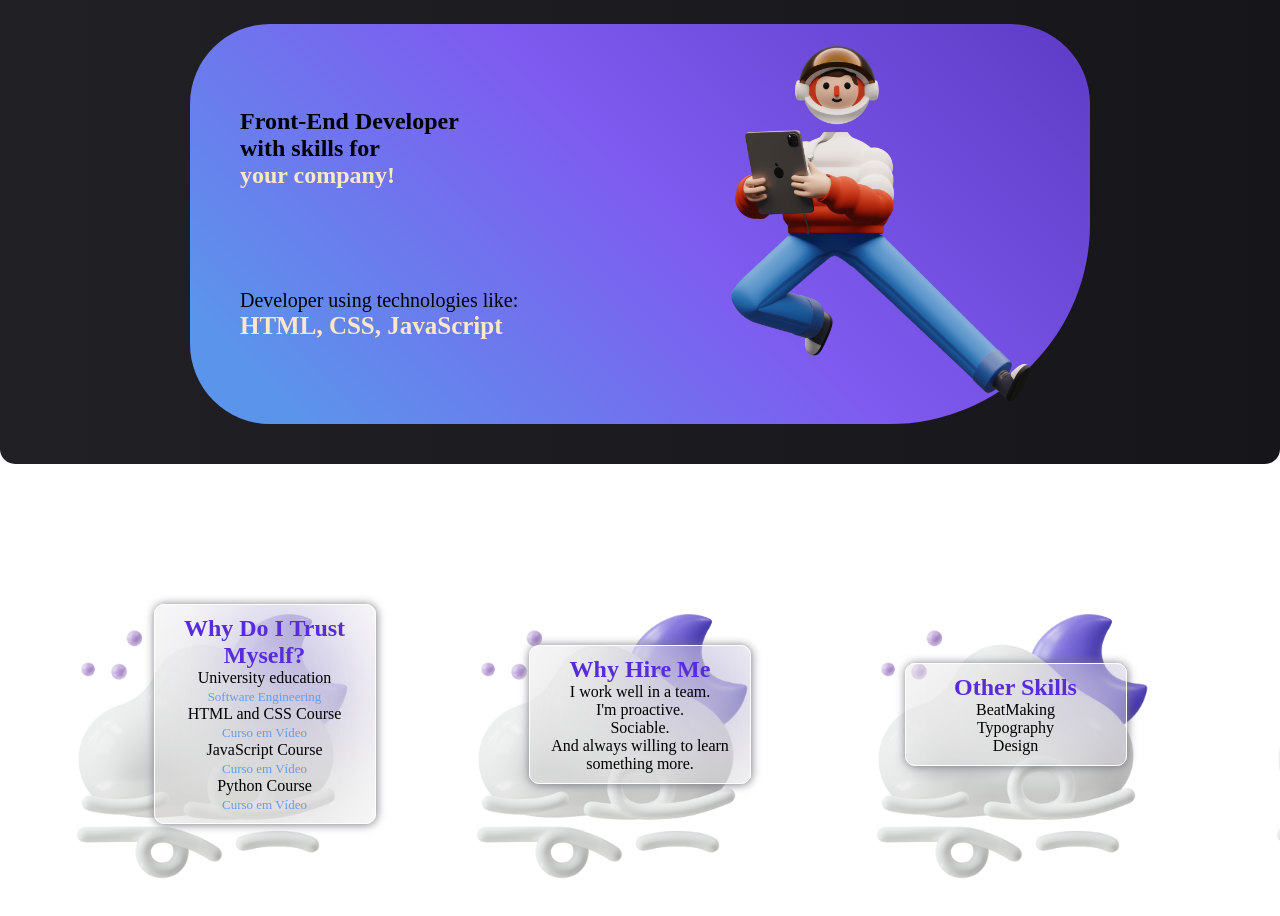
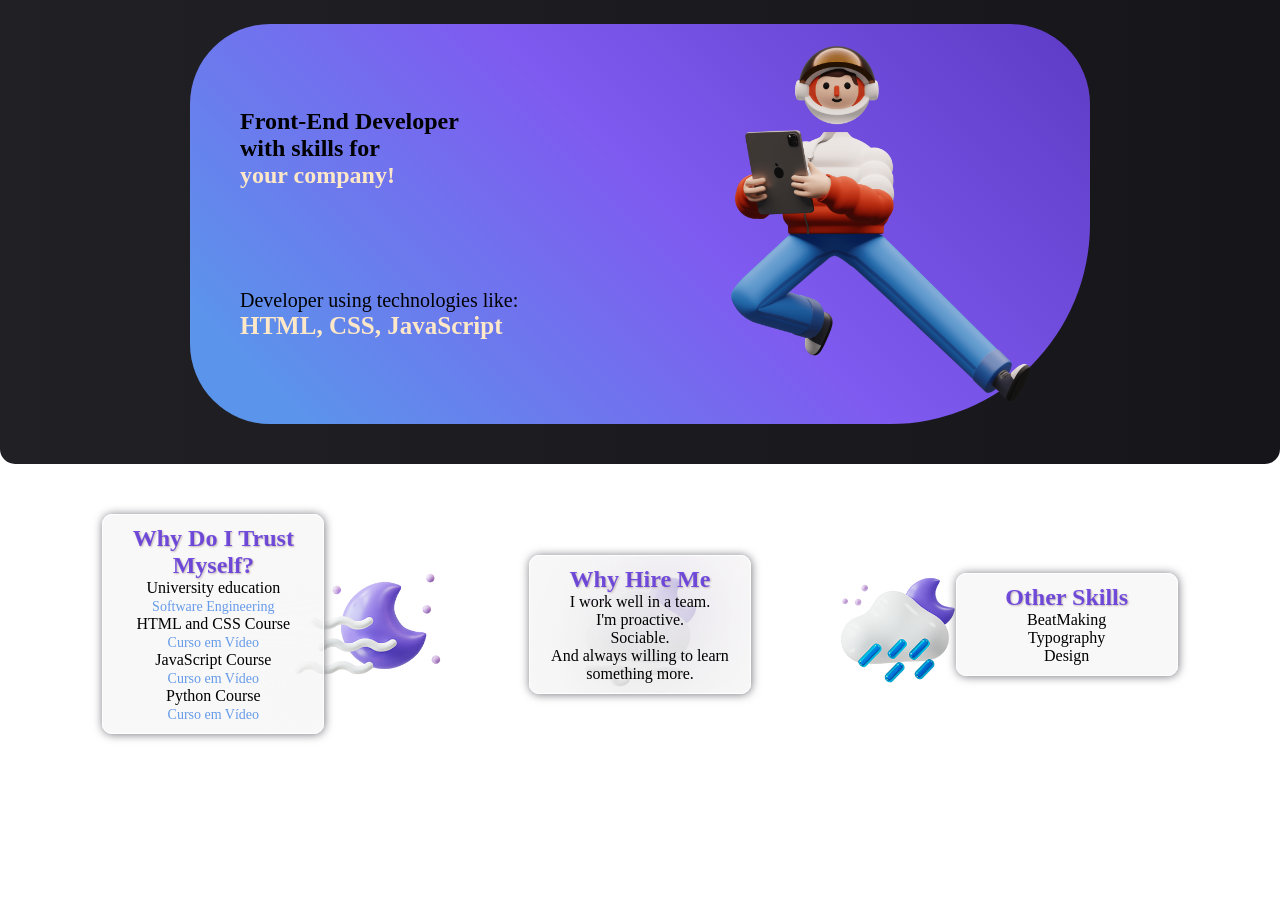
Before and after one commit to marlleyck/Primeira-Landing-Page, a plain HTML site: page index.html in a window 1280 px wide. Shown: the part 92-1008 px from the top of the page. Drawn offline with Linux system fonts and the light colour scheme; a web font is replaced by a local one.

Commit message:
atualização (sobre) landing page
Adicionado background no (sobre) e um leve text-shadow no (h2)

```diff
--- a/style.css
+++ b/style.css
@@ -107,9 +107,11 @@ header nav a:hover {
 }
 
 .sobre {
-    background-image: url('imgs/moon2.png');
-    height: 400px;
-    background-size: 400px 400px, contain;
+    background-image: url('imgs/background-weatherly.png');
+    background-repeat: no-repeat;
+    background-position: center center;
+    background-attachment: fixed;
+    background-size: contain;
     font-family: poppins;
     color: white;
     display: flex;
@@ -120,7 +122,8 @@ header nav a:hover {
 
 
 .sobre aside h2 {
-    color: #582cdb;;
+    color: #582cdbd0;
+    text-shadow: 1px 1px 2px rgb(194, 181, 181);
 }
 
 .sobre aside p {
@@ -131,6 +134,8 @@ header nav a:hover {
     background: rgba(231, 227, 227, 0.25);
     backdrop-filter: blur(45px);
     border: 1px solid white;
+    margin-left: auto;
+    margin-right: auto;
     transition: .5s;
 }
 
@@ -148,7 +153,7 @@ header nav a:hover {
 
 
 .cursos span {
-    font-size: 13px;
+    font-size: 14px;
 
     color: #669BEA;
 }
@@ -163,7 +168,6 @@ header nav a:hover {
 
 .outros {
     box-shadow: 0.5px 0.5px 10px #77777e;
-
     text-align: center;
     width: 200px;
     border-radius: 10px;
```
Also changed, not shown: index.html (+2 -0 lines), imgs/background-weatherly.png (added), imgs/moon3.png (added).
